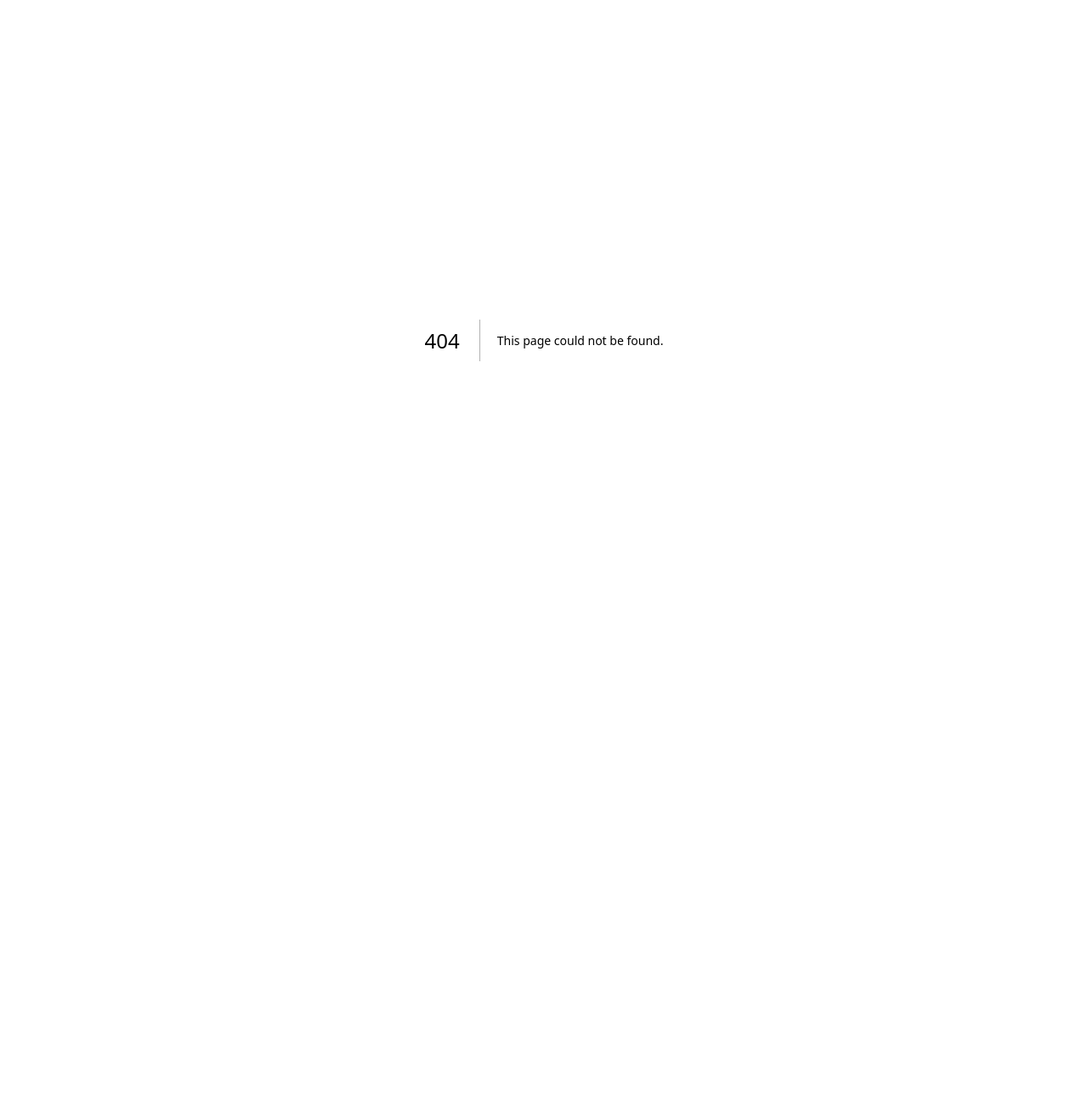
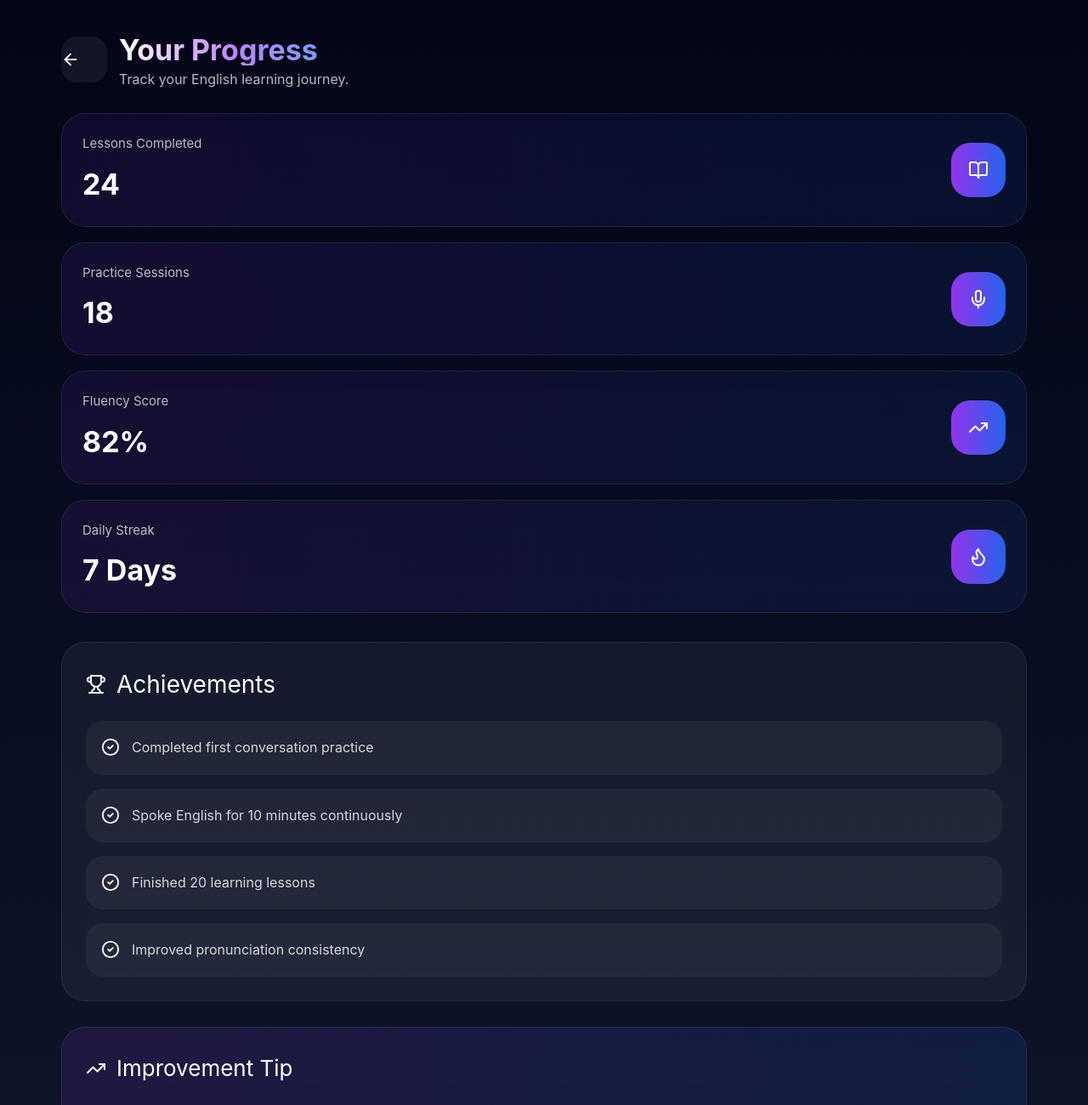
Before and after one commit to BheekhaRam00/English_spoken, a Next.js app: page /progress in a window 1280 px wide. Before the commit this address had no page. Shown: the top 1300 px of the page at 85% size. Before the commit the page ends 800 px from the top, so only its background shows below. Built offline with nearby package versions, Linux system fonts and the light colour scheme.

Commit message:
Create ProgressPage component for user progress display
This component displays the user's progress in learning English, including completed lessons, practice sessions, fluency score, and daily streak. It also lists achievements and provides an improvement tip.

```diff
--- /dev/null
+++ b/src/app/progress/page.tsx
@@ -0,0 +1,275 @@
+"use client";
+
+import Link from "next/link";
+import {
+  ArrowLeft,
+  Flame,
+  Trophy,
+  Mic,
+  BookOpen,
+  CheckCircle2,
+  TrendingUp
+} from "lucide-react";
+
+export default function ProgressPage() {
+  const stats = [
+    {
+      title: "Lessons Completed",
+      value: "24",
+      icon: <BookOpen size={24} />
+    },
+
+    {
+      title: "Practice Sessions",
+      value: "18",
+      icon: <Mic size={24} />
+    },
+
+    {
+      title: "Fluency Score",
+      value: "82%",
+      icon: <TrendingUp size={24} />
+    },
+
+    {
+      title: "Daily Streak",
+      value: "7 Days",
+      icon: <Flame size={24} />
+    }
+  ];
+
+  const achievements = [
+    "Completed first conversation practice",
+    "Spoke English for 10 minutes continuously",
+    "Finished 20 learning lessons",
+    "Improved pronunciation consistency"
+  ];
+
+  return (
+    <main className="page-container">
+      <section
+        className="fade-in"
+        style={{
+          display: "flex",
+          alignItems: "center",
+          gap: "14px",
+          marginBottom: "28px"
+        }}
+      >
+        <Link href="/">
+          <button
+            className="secondary-button"
+            style={{
+              width: "54px",
+              height: "54px",
+              padding: 0,
+              borderRadius: "18px"
+            }}
+          >
+            <ArrowLeft size={22} />
+          </button>
+        </Link>
+
+        <div>
+          <h1
+            className="page-title"
+            style={{
+              marginBottom: "4px",
+              fontSize: "34px"
+            }}
+          >
+            Your Progress
+          </h1>
+
+          <p
+            style={{
+              color: "rgba(255,255,255,0.72)"
+            }}
+          >
+            Track your English learning journey.
+          </p>
+        </div>
+      </section>
+
+      <section
+        className="fade-in"
+        style={{
+          display: "grid",
+          gap: "18px",
+          marginBottom: "34px"
+        }}
+      >
+        {stats.map((stat) => (
+          <div
+            key={stat.title}
+            className="glass-card"
+            style={{
+              padding: "24px",
+
+              display: "flex",
+              alignItems: "center",
+              justifyContent: "space-between",
+
+              background:
+                "linear-gradient(90deg, rgba(147,51,234,0.10), rgba(37,99,235,0.10))"
+            }}
+          >
+            <div>
+              <p
+                style={{
+                  color: "rgba(255,255,255,0.72)",
+                  marginBottom: "10px",
+                  fontSize: "15px"
+                }}
+              >
+                {stat.title}
+              </p>
+
+              <h2
+                style={{
+                  fontSize: "34px",
+                  fontWeight: 700
+                }}
+              >
+                {stat.value}
+              </h2>
+            </div>
+
+            <div
+              style={{
+                width: "64px",
+                height: "64px",
+
+                borderRadius: "22px",
+
+                display: "flex",
+                alignItems: "center",
+                justifyContent: "center",
+
+                background:
+                  "linear-gradient(90deg, #9333ea, #2563eb)"
+              }}
+            >
+              {stat.icon}
+            </div>
+          </div>
+        ))}
+      </section>
+
+      <section
+        className="glass-card fade-in"
+        style={{
+          padding: "28px",
+          marginBottom: "30px"
+        }}
+      >
+        <div
+          style={{
+            display: "flex",
+            alignItems: "center",
+            gap: "12px",
+            marginBottom: "22px"
+          }}
+        >
+          <Trophy size={24} />
+
+          <h2
+            style={{
+              fontSize: "28px"
+            }}
+          >
+            Achievements
+          </h2>
+        </div>
+
+        <div
+          style={{
+            display: "grid",
+            gap: "16px"
+          }}
+        >
+          {achievements.map((achievement) => (
+            <div
+              key={achievement}
+              style={{
+                display: "flex",
+                alignItems: "flex-start",
+                gap: "14px",
+
+                padding: "18px",
+
+                borderRadius: "20px",
+
+                background:
+                  "rgba(255,255,255,0.05)"
+              }}
+            >
+              <CheckCircle2
+                size={22}
+                style={{
+                  minWidth: "22px",
+                  marginTop: "2px"
+                }}
+              />
+
+              <p
+                style={{
+                  color: "rgba(255,255,255,0.82)",
+                  lineHeight: 1.7
+                }}
+              >
+                {achievement}
+              </p>
+            </div>
+          ))}
+        </div>
+      </section>
+
+      <section
+        className="glass-card fade-in"
+        style={{
+          padding: "28px",
+
+          background:
+            "linear-gradient(90deg, rgba(147,51,234,0.14), rgba(37,99,235,0.14))"
+        }}
+      >
+        <div
+          style={{
+            display: "flex",
+            alignItems: "center",
+            gap: "12px",
+            marginBottom: "16px"
+          }}
+        >
+          <TrendingUp size={24} />
+
+          <h2
+            style={{
+              fontSize: "26px"
+            }}
+          >
+            Improvement Tip
+          </h2>
+        </div>
+
+        <p
+          style={{
+            color: "rgba(255,255,255,0.78)",
+            lineHeight: 1.9,
+            marginBottom: "22px"
+          }}
+        >
+          Practice speaking for at least 10 minutes daily. Consistency
+          is more important than perfection.
+        </p>
+
+        <Link href="/practice">
+          <button className="primary-button">
+            Continue Practice
+          </button>
+        </Link>
+      </section>
+    </main>
+  );
+}
```
